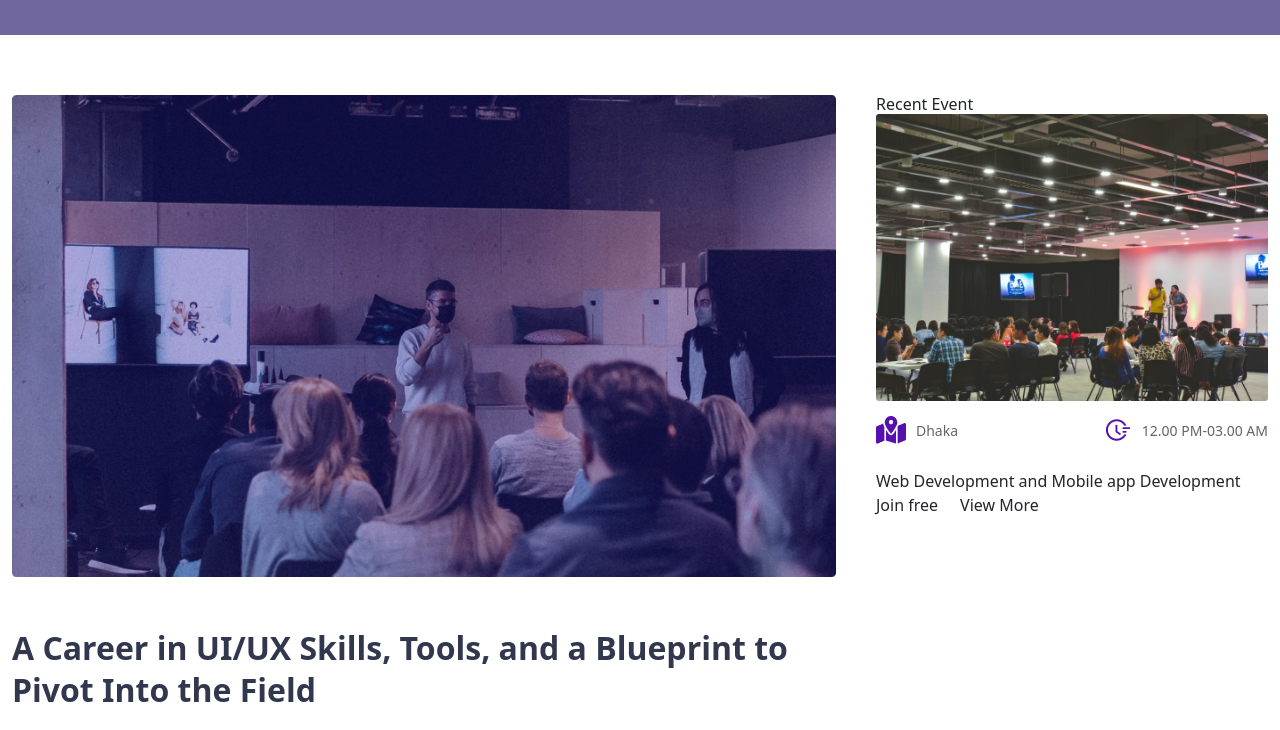
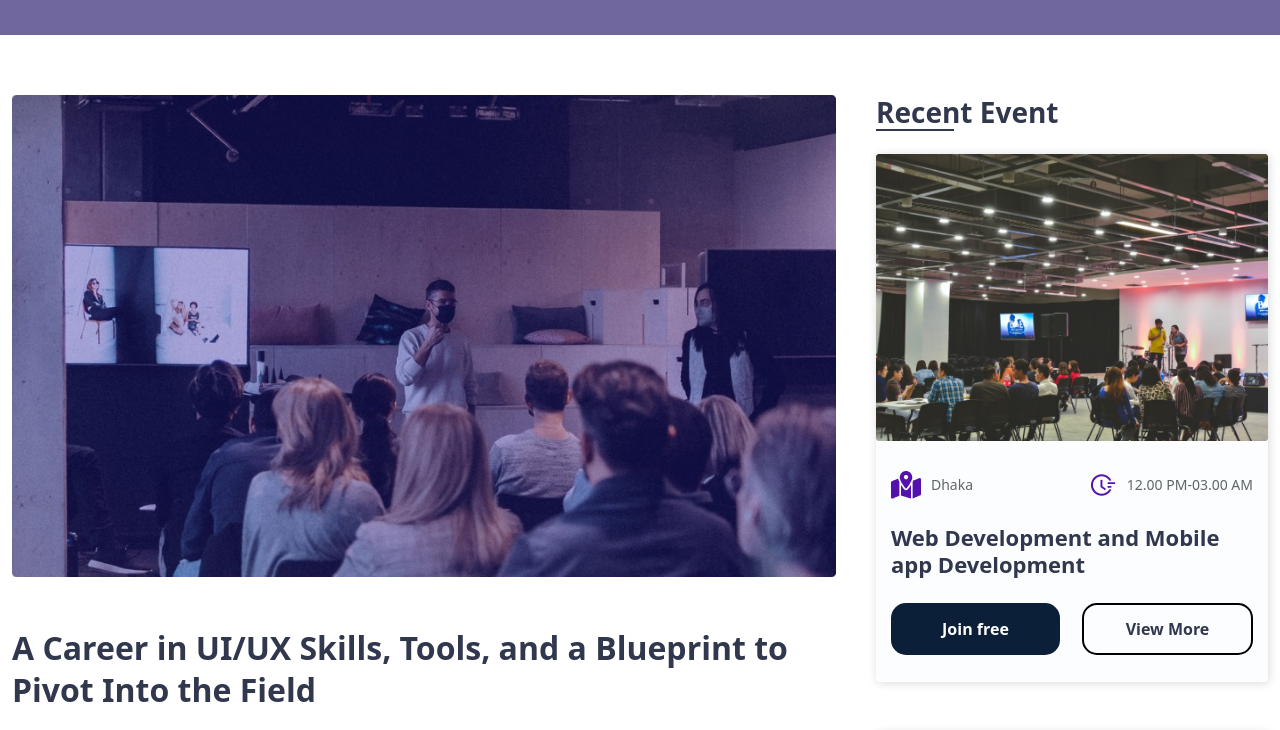
Before and after one commit to nipaaa/learn-worlds, a React (Create React App) app: page /eventDetails in a window 1280 px wide. Shown: the part 425-1155 px from the top of the page. Built offline with nearby package versions, Linux system fonts and the light colour scheme.

Commit message:
update event details page

```diff
--- a/src/App.css
+++ b/src/App.css
@@ -514,8 +514,34 @@ input::placeholder {
   border-radius: unset !important;
   height: 18px;
 }
-.event_details .time_venue{
+
+.event_details h3 {
+  position: relative;
+  font-weight: 700;
+  font-size: 28px;
+  line-height: 34px;
+  color: #31374D;
+}
+
+.event_details h3::after {
+  position: absolute;
+  content: '';
+  height: 2px;
+  width: 20%;
+  background-color: #31374D;
+  bottom: -2px;
+  left: 0;
+}
+
+.event_details .time_venue {
   box-shadow: 1px 1px 10px rgba(0, 0, 0, 0.15);
+}
+
+.event_details .event_card {
+  background-color: #FBFDFF;
+  box-shadow: 1px 1px 10px rgba(0, 0, 0, 0.15);
+  border-radius: 3px;
+
 }
 
 .global_online h2 {
--- a/src/components/Event/EventDetails.js
+++ b/src/components/Event/EventDetails.js
@@ -71,9 +71,11 @@ const EventDetails = () => {
           </div>
 
           <div>
-            <h2>Recent Event</h2>
-            <div>
+            <h3 className="mb-[25px]">Recent Event</h3>
+            {[1, 2].map((eventttt, index) => (
+              <div key={index} className="event_card mb-[50px]">
                 <img className="mb-[15px]" src={card} alt="" />
+                <div className="px-[15px] pt-[15px] pb-[27px] ">
                   <div className="flex justify-between mb-[25px]">
                     <div>
                       <div className="flex gap-[10px] items-center">
@@ -92,12 +94,20 @@ const EventDetails = () => {
                       </div>
                     </div>
                   </div>
-              <p>Web Development and Mobile app Development</p>
+                  <p className="text-[#31374D] text-[22px] font-[600] leading-[27px] mb-[25px]">
+                    Web Development and Mobile app Development
+                  </p>
                   <div className="flex gap-[22px]">
-                <button>Join free</button>
-                <button>View More</button>
+                    <button className="w-full rounded-[15px] py-[14px] bg-[#0C1F38] text-white font-[600] text-[16px]">
+                      Join free
+                    </button>
+                    <button className="w-full py-[14px] border-2 border-[#000000] rounded-[15px] text-[#31374D] font-[600] leading-[20px]">
+                      View More
+                    </button>
                   </div>
                 </div>
+              </div>
+            ))}
           </div>
         </div>
       </div>
```
Lines whose indentation alone changed are shown as unchanged.
